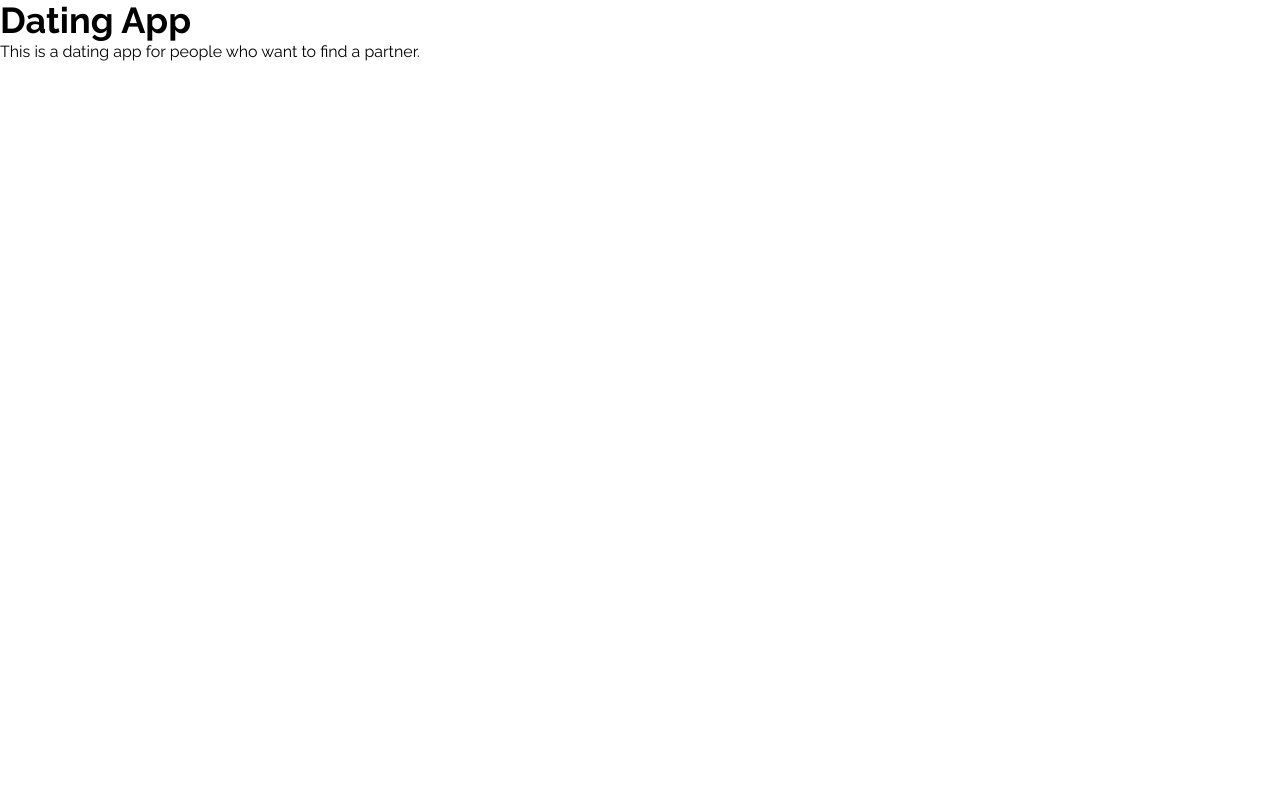
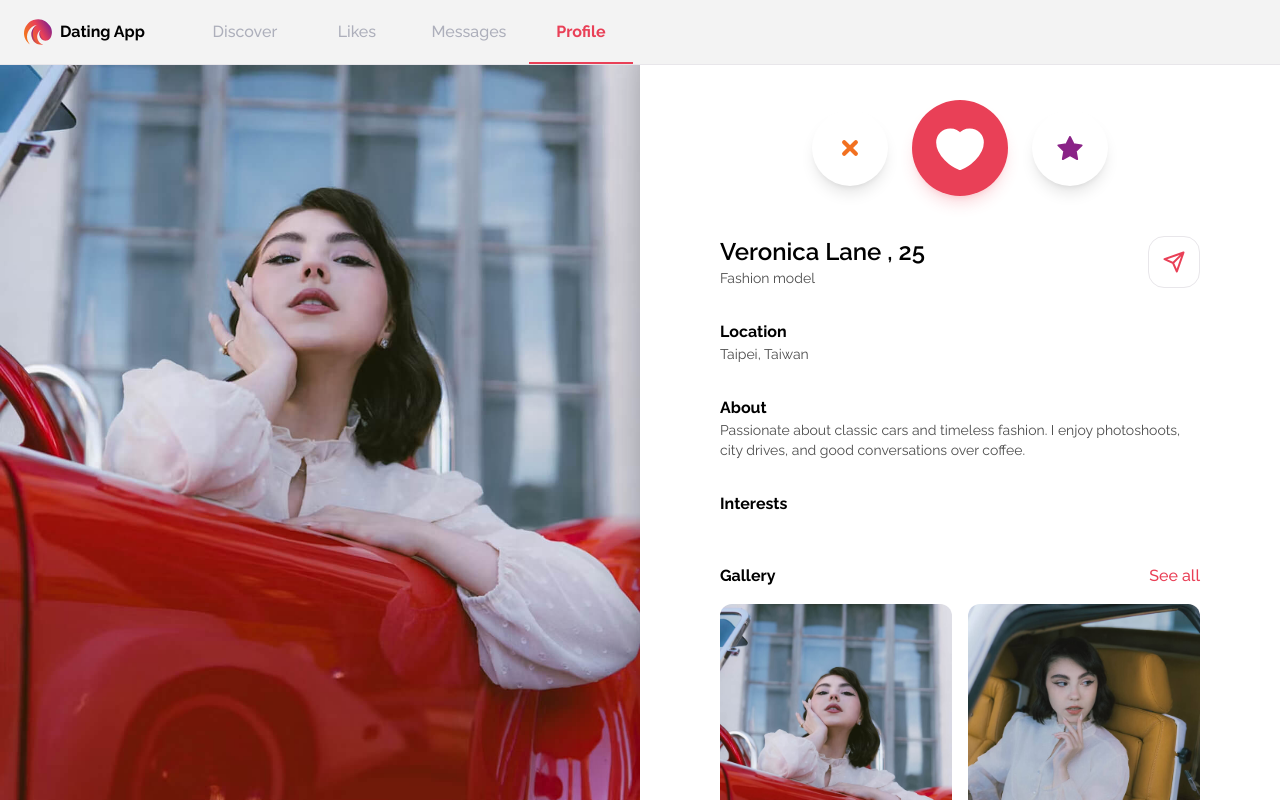
Before and after one commit to a03993/dating-app, a React (Vite) app: page /profile in a window 1280 px wide. Built offline with nearby package versions, Linux system fonts and the light colour scheme.

Commit message:
feat: integrate react-router and AppLayout into App, and refine NavBar component

```diff
--- a/package.json
+++ b/package.json
@@ -22,6 +22,7 @@
     "lucide-react": "^0.511.0",
     "react": "^19.1.0",
     "react-dom": "^19.1.0",
+    "react-router-dom": "^7.6.0",
     "tailwind-merge": "^3.3.0"
   },
   "devDependencies": {
--- a/src/App.tsx
+++ b/src/App.tsx
@@ -1,11 +1,44 @@
+import { BrowserRouter, Route, Routes } from "react-router-dom"
+
+import AppLayout from "./layouts/AppLayout"
+
+import CarouselPage from "./pages/CarouselPage"
+import DiscoverPage from "./pages/DiscoverPage"
+import MatchesPage from "./pages/MatchesPage"
+import MessagesPage from "./pages/MessagesPage"
+import ProfilePage from "./pages/ProfilePage"
+
 function App() {
   return (
-    <>
-      <div>
-        <h1 className="text-4xl font-bold">Dating App</h1>
-      </div>
-      <p>This is a dating app for people who want to find a partner.</p>
-    </>
+    <BrowserRouter>
+      <Routes>
+        {/* Home page, not include Navbar */}
+        <Route
+          path="/"
+          element={<CarouselPage />}
+        />
+
+        {/* Other pages share Navbar */}
+        <Route element={<AppLayout />}>
+          <Route
+            path="/discover"
+            element={<DiscoverPage />}
+          />
+          <Route
+            path="/matches"
+            element={<MatchesPage />}
+          />
+          <Route
+            path="/messages"
+            element={<MessagesPage />}
+          />
+          <Route
+            path="/profile"
+            element={<ProfilePage />}
+          />
+        </Route>
+      </Routes>
+    </BrowserRouter>
   )
 }
 
--- a/src/components/Navbar.tsx
+++ b/src/components/Navbar.tsx
@@ -1,5 +1,5 @@
+import { Link, useLocation } from "react-router-dom"
 import { Button } from "@/components/ui/button"
-
 import { cn } from "@/lib/utils"
 
 import CardsIcon from "@/assets/icons/Cards.svg?react"
@@ -11,35 +11,43 @@ import PeopleIcon from "@/assets/icons/People.svg?react"
 const iconStyle = "size-6"
 
 const navItems = [
-  { key: "discover", icon: <CardsIcon className={iconStyle} />, label: "Discover" },
-  { key: "likes", icon: <LikeIcon className={iconStyle} />, label: "Likes" },
-  { key: "messages", icon: <MessageIcon className={iconStyle} />, label: "Messages" },
-  { key: "profile", icon: <PeopleIcon className={iconStyle} />, label: "Profile" },
+  { key: "discover", path: "/discover", icon: <CardsIcon className={iconStyle} />, label: "Discover" },
+  { key: "matches", path: "/matches", icon: <LikeIcon className={iconStyle} />, label: "Likes" },
+  { key: "messages", path: "/messages", icon: <MessageIcon className={iconStyle} />, label: "Messages" },
+  { key: "profile", path: "/profile", icon: <PeopleIcon className={iconStyle} />, label: "Profile" },
 ]
 
-export function Navbar({ activeTab, setActiveTab }: { activeTab: string; setActiveTab: (tab: string) => void }) {
+export function Navbar() {
+  const location = useLocation()
+
   return (
     <nav
       className={cn(
         "z-50 flex w-full items-center bg-light-gray border-t border-medium-gray px-4",
         "fixed bottom-0 pb-5 justify-around",
-        "md:static md:top-0 md:border-t-0 md:border-b md:justify-start md:gap-2 md:px-6 md:pb-0",
+        "md:top-0 md:bottom-auto md:border-t-0 md:border-b md:justify-start md:gap-2 md:px-6 md:pb-0",
       )}>
       <span className="hidden md:flex items-center gap-2 pr-10">
         <LogoIcon className="size-7" />
         <span className="font-bold text-black">Dating App</span>
       </span>
-      {navItems.map((item) => (
+      {navItems.map((item) => {
+        const isActive = location.pathname === item.path
+        return (
+          <Link
+            key={item.key}
+            to={item.path}>
             <Button
               variant="navbar"
               size="lgSquare"
               className="md:w-26"
-          isActive={activeTab === item.key}
-          onClick={() => setActiveTab(item.key)}>
+              isActive={isActive}>
               <span className="block md:hidden">{item.icon}</span>
               <span className="hidden md:block">{item.label}</span>
             </Button>
-      ))}
+          </Link>
+        )
+      })}
     </nav>
   )
 }
--- /dev/null
+++ b/src/layouts/AppLayout.tsx
@@ -0,0 +1,14 @@
+import { Outlet } from "react-router-dom"
+
+import { Navbar } from "@/components/Navbar"
+
+export default function AppLayout() {
+  return (
+    <main>
+      <Navbar />
+      <section className="">
+        <Outlet />
+      </section>
+    </main>
+  )
+}
```
Also changed, not shown: 1 other file (tests, documents, lock files or other folders). Lines whose indentation alone changed are shown as unchanged.
